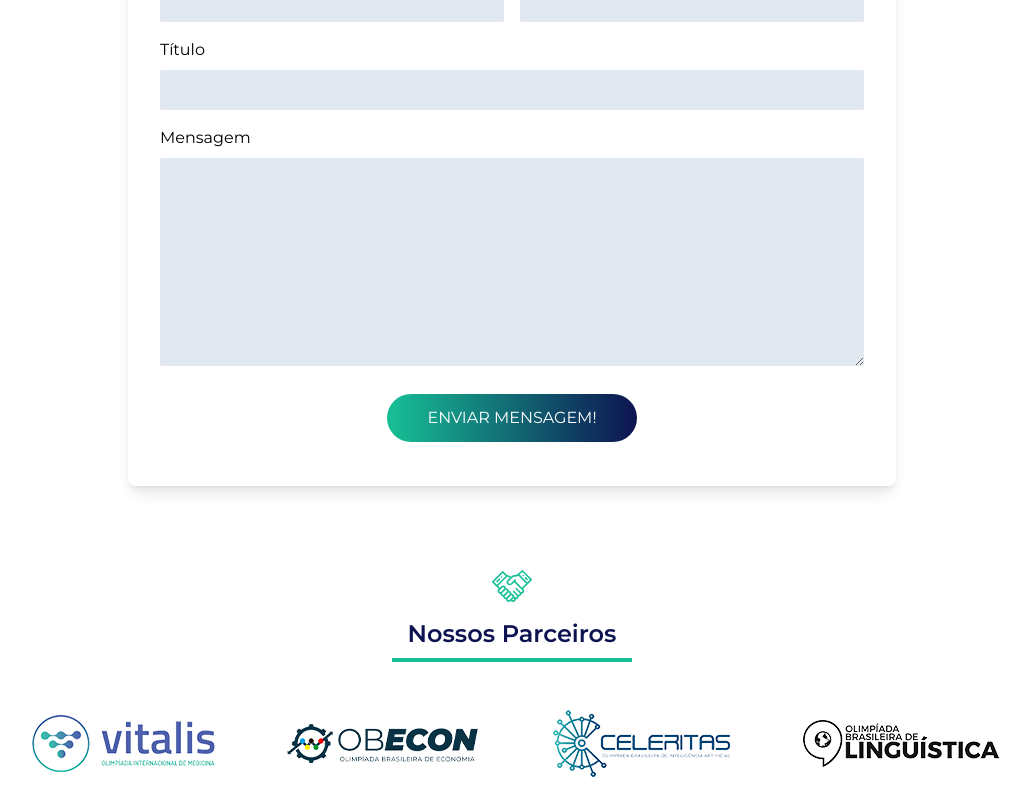
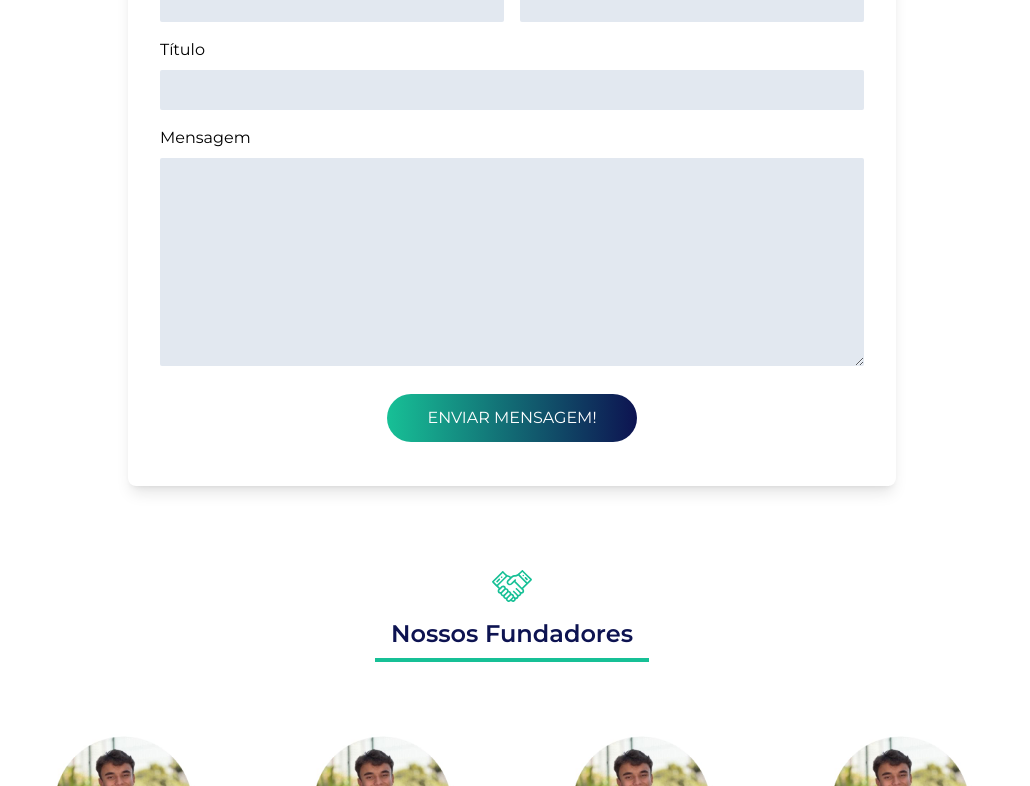
Before and after one commit to luixgabriel/Escola-do-Real, a Next.js app: page / in a window 1280 px wide. Shown: the part 3518-4304 px from the top of the page, without its empty margins (128-1158 px from the left). Built offline with nearby package versions, Linux system fonts and the light colour scheme.

Commit message:
mudando nossos parceiros para nossos fundadores

```diff
--- a/src/app/data/courses.ts
+++ b/src/app/data/courses.ts
@@ -9,7 +9,7 @@ export const courses: ICourse[] = [
     about:
       'O Curso Escola do Real oferece uma oportunidade única de aprimoramento em educação financeira e economia, totalmente online e gratuito. Destinado a iniciantes e intermediários, o curso abrange desde planejamento financeiro e economia doméstica até tópicos avançados como investimentos em renda fixa e variável, macro e microeconomia, e criptomoedas. Com 8 módulos liberados aos pares e mais de 50 aulas, este curso é ideal para quem deseja melhorar sua saúde financeira e tomar decisões econômicas mais informadas. Faça parte e transforme a sua vida com conhecimento financeiro!',
     lessons: 5,
-    duration: 1298,
+    duration: 94,
     professors: [1, 2, 3, 4],
     modules: [1],
   },
--- a/src/components/general/Footer/index.tsx
+++ b/src/components/general/Footer/index.tsx
@@ -4,9 +4,8 @@ import Link from 'next/link'
 export default function Footer() {
   return (
     <footer className="mt-20 bg-gradient-to-r from-green-500 to-blue-500 px-10 py-12">
-      <div className="flex justify-center gap-4">
+      <div className="flex items-center justify-center gap-4">
         <Link href="https://www.instagram.com/escoladoreal/">
-          oi
           <Image
             className="h-8 w-auto"
             width={29}
@@ -15,6 +14,7 @@ export default function Footer() {
             alt="logo do Instagram"
           />
         </Link>
+        <p className="text-green-500">Nos acompanhe pelo instagram!</p>
       </div>
       <small className="my-3 block text-center text-sm text-white md:text-base">
         &copy; 2023 - Escola do Real - Todos os direitos reservados
--- a/src/components/homepage/Location/index.tsx
+++ b/src/components/homepage/Location/index.tsx
@@ -14,12 +14,6 @@ const data = [
     title: 'Conexão',
     text: 'Acreditamos que a educação financeira é um direito fundamental. É por isso que estamos comprometidos em conectar o conhecimento econômico com cidadãos brasileiros e instituições de ensino, ajudando a construir um futuro financeiramente mais seguro para todos.',
   },
-  // {
-  //   src: '/icons/location.svg',
-  //   alt: 'location icon',
-  //   title: 'Estrutura',
-  //   text: 'Lorem ipsum dolor sit amet, consectetur adipiscing elit, sed do eiusmod tempor incididunt ut labore et dolore magna.',
-  // },
   {
     src: '/icons/talk.svg',
     alt: 'talk icon',
@@ -36,7 +30,7 @@ export default function Location() {
         Capacitação de Pessoas para um Futuro <br /> Financeiramente
         Sustentável!
       </h3>
-      <section className="mx-[13%] mt-12 flex flex-col items-center justify-center gap-6 md:flex-row">
+      <section className="mx-[13%] mt-12 flex flex-col items-center justify-center gap-7 lg:flex-row">
         {data.map((item) => (
           <Card key={item.src} item={item} />
         ))}
--- a/src/components/homepage/Partners/index.tsx
+++ b/src/components/homepage/Partners/index.tsx
@@ -1,5 +1,6 @@
 import Image from 'next/image'
 import Title from '../../general/Title'
+import { professors } from '../../../app/data/professors'
 
 const data = [
   {
@@ -23,19 +24,28 @@ const data = [
 export default function Partners() {
   return (
     <section className="custom-py-section custom-mx-global">
-      <Title icon="/icons/hands.svg">Nossos Parceiros</Title>
+      <Title icon="/icons/hands.svg">Nossos Fundadores</Title>
       <div>
         <ul className="mt-12 grid grid-cols-1 items-center gap-8 md:grid-cols-2 md:gap-3 lg:grid-cols-4">
-          {data.map((item) => (
-            <li key={item.src} className="flex items-center justify-center">
+          {data.map((item, index) => (
+            <div
+              className="mt-6 flex flex-col items-center lg:gap-1"
+              key={index}
+            >
               <Image
-                className="h-auto w-auto"
-                src={item.src}
-                alt={item.alt}
-                width={150}
-                height={100}
+                className="mb-2"
+                src={professors[0].image || ''}
+                alt={`Foto de ${professors[0].name}`}
+                width={143}
+                height={143}
               />
-            </li>
+              <p className="mb-1 text-center text-lg font-medium">
+                {professors[0].name}
+              </p>
+              <span className="text-center text-gray-600">
+                {professors[0].subject}
+              </span>
+            </div>
           ))}
         </ul>
       </div>
```
